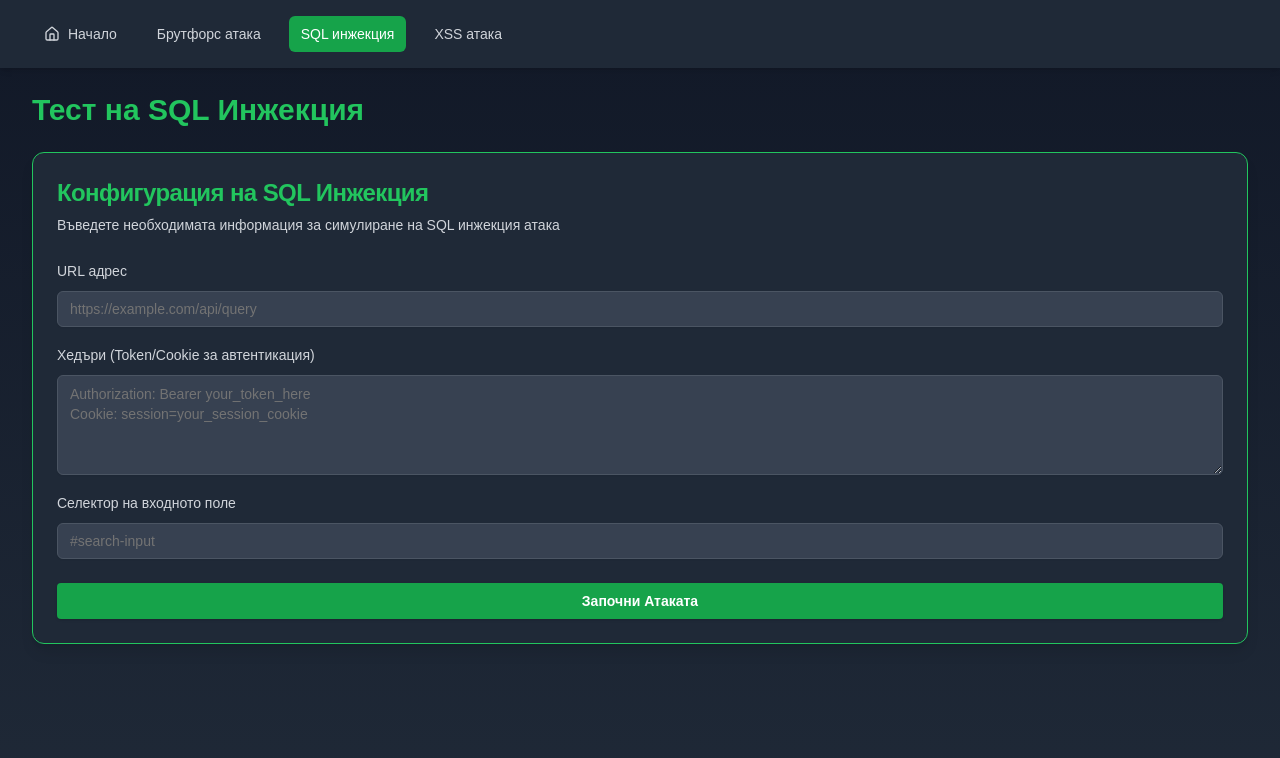
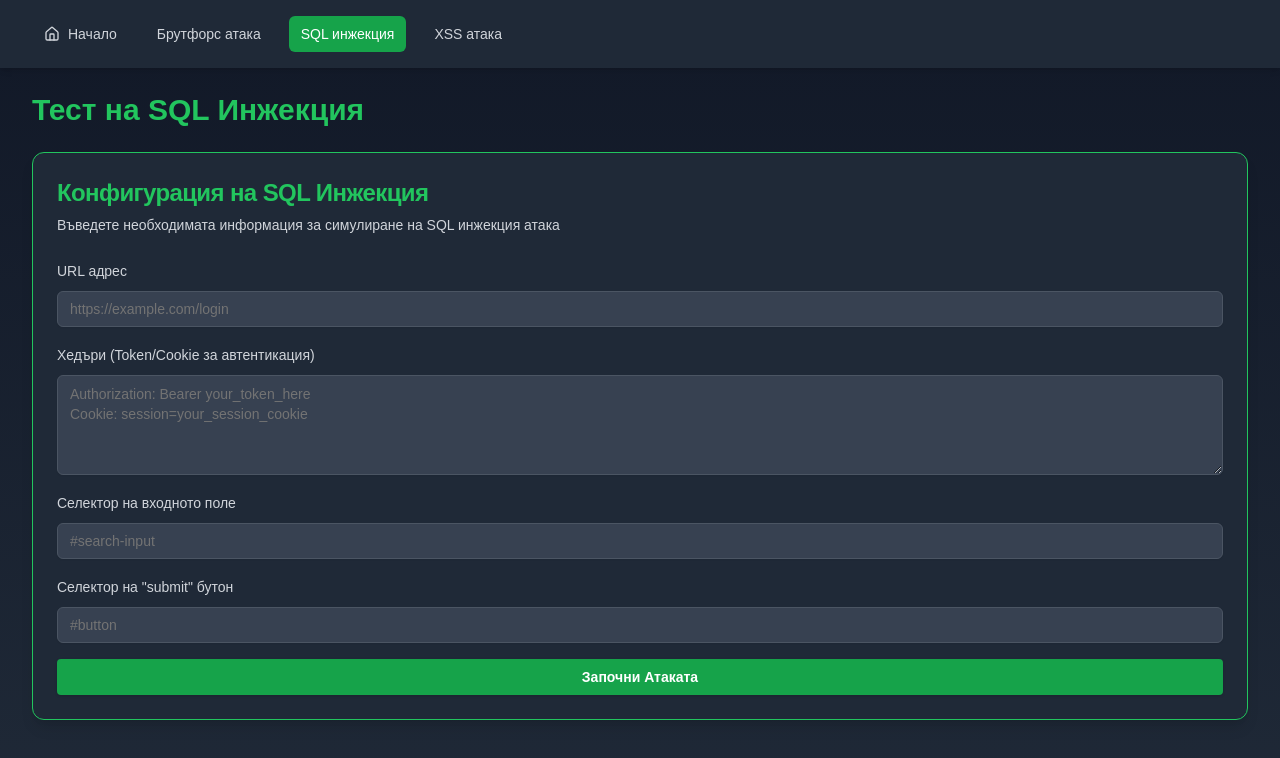
Before and after one commit to irdimova05/web-secure-x, a Next.js app: page /sql-injection in a window 1280 px wide. Shown: the top 758 px of the page. Built offline with nearby package versions, Linux system fonts and the light colour scheme.

Commit message:
Rewrite form to use react-form-hook for SQL injection attack form

```diff
--- a/src/app/(attacks)/brute-force/actions.ts
+++ b/src/app/(attacks)/brute-force/actions.ts
@@ -1,6 +1,6 @@
 "use server";
 
-import { BruteForceSchema } from "./models/brute-force-from.model";
+import { BruteForceSchema } from "./models/brute-force-schema.model";
 
 export async function submitBruteForceForm(data: BruteForceSchema) {
   console.log(data);
--- a/src/app/(attacks)/brute-force/components/form.tsx
+++ b/src/app/(attacks)/brute-force/components/form.tsx
@@ -6,7 +6,7 @@ import { useForm } from "react-hook-form";
 import {
   bruteForceSchema,
   BruteForceSchema,
-} from "../models/brute-force-from.model";
+} from "../models/brute-force-schema.model";
 import {
   Form,
   FormControl,
@@ -132,7 +132,9 @@ export function BruteForceForm() {
             </FormItem>
           )}
         />
-        <AttackSubmitButton />
+        <div className="space-y-2">
+          <AttackSubmitButton />
+        </div>
       </form>
     </Form>
   );
--- a/src/app/(attacks)/sql-injection/components/form.tsx
+++ b/src/app/(attacks)/sql-injection/components/form.tsx
@@ -3,45 +3,116 @@
 import { Input } from "@/components/ui/input";
 import { Label } from "@/components/ui/label";
 import { Textarea } from "@/components/ui/textarea";
+import {
+  Form,
+  FormControl,
+  FormField,
+  FormItem,
+  FormLabel,
+  FormMessage,
+} from "@/components/ui/form";
+import { useForm } from "react-hook-form";
+import { zodResolver } from "@hookform/resolvers/zod";
+import { SQLInjectionSchema } from "../models/sql-injection-schema.model";
+import { AttackSubmitButton } from "@/components/form/attack-submit-button";
 
-export function Form() {
-  const handleSubmit = (event: React.FormEvent) => {
-    event.preventDefault();
+export function SQLInjectionForm() {
+  const form = useForm<SQLInjectionSchema>({
+    resolver: zodResolver(SQLInjectionSchema),
+    defaultValues: {
+      url: "",
+      headers: "",
+      fieldSelector: "",
+      submitButtonSelector: "",
+    },
+  });
+
+  const handleSubmit = (values: SQLInjectionSchema) => {
     // Here you would handle the form submission
     console.log("Form submitted");
   };
+
   return (
-    <form onSubmit={handleSubmit} className="space-y-4">
-      <div className="space-y-2">
-        <Label htmlFor="url" className="text-gray-300">
-          URL адрес
-        </Label>
+    <Form {...form}>
+      <form onSubmit={form.handleSubmit(handleSubmit)} className="space-y-4">
+        <FormField
+          control={form.control}
+          name="url"
+          render={({ field }) => (
+            <FormItem className="space-y-2">
+              <FormLabel className="text-gray-300">URL адрес</FormLabel>
+              <FormControl>
                 <Input
-          id="url"
-          placeholder="https://example.com/api/query"
+                  placeholder="https://example.com/login"
                   className="bg-gray-700 text-white border-gray-600"
+                  {...field}
                 />
-      </div>
-      <div className="space-y-2">
-        <Label htmlFor="headers" className="text-gray-300">
+              </FormControl>
+              <FormMessage />
+            </FormItem>
+          )}
+        />
+        <FormField
+          control={form.control}
+          name="headers"
+          render={({ field }) => (
+            <FormItem className="space-y-2">
+              <FormLabel className="text-gray-300">
                 Хедъри (Token/Cookie за автентикация)
-        </Label>
+              </FormLabel>
+              <FormControl>
                 <Textarea
-          id="headers"
                   placeholder="Authorization: Bearer your_token_here&#10;Cookie: session=your_session_cookie"
                   className="bg-gray-700 text-white border-gray-600 min-h-[100px]"
+                  {...field}
                 />
-      </div>
-      <div className="space-y-2">
-        <Label htmlFor="inputSelector" className="text-gray-300">
+              </FormControl>
+              <FormMessage />
+            </FormItem>
+          )}
+        />
+        <FormField
+          control={form.control}
+          name="fieldSelector"
+          render={({ field }) => (
+            <FormItem className="space-y-2">
+              <FormLabel className="text-gray-300">
                 Селектор на входното поле
-        </Label>
+              </FormLabel>
+              <FormControl>
                 <Input
-          id="inputSelector"
                   placeholder="#search-input"
                   className="bg-gray-700 text-white border-gray-600"
+                  {...field}
                 />
+              </FormControl>
+              <FormMessage />
+            </FormItem>
+          )}
+        />
+        <FormField
+          control={form.control}
+          name="submitButtonSelector"
+          render={({ field }) => (
+            <FormItem className="space-y-2">
+              <FormLabel className="text-gray-300">
+                Селектор на "submit" бутон
+              </FormLabel>
+              <FormControl>
+                <Input
+                  placeholder="#button"
+                  className="bg-gray-700 text-white border-gray-600"
+                  {...field}
+                />
+              </FormControl>
+              <FormMessage />
+            </FormItem>
+          )}
+        />
+        <div className="space-y-2">
+          <AttackSubmitButton />
         </div>
       </form>
+    </Form>
   );
 }
--- /dev/null
+++ b/src/app/(attacks)/sql-injection/models/sql-injection-schema.model.ts
@@ -0,0 +1,31 @@
+import { z } from "zod";
+
+export const SQLInjectionSchema = z.object({
+  url: z
+    .string({
+      invalid_type_error: "Невалиден URL адрес.",
+      required_error: "Полето е задължително.",
+    })
+    .url("Невалиден URL адрес.")
+    .min(1, "Полето е задължително."),
+  headers: z
+    .string({
+      invalid_type_error: "Полето съдържа невалидни данни.",
+      required_error: "Полето е задължително.",
+    })
+    .min(1, "Полето е задължително."),
+  fieldSelector: z
+    .string({
+      invalid_type_error: "Полето съдържа невалидни данни.",
+      required_error: "Полето е задължително.",
+    })
+    .min(1, "Полето е задължително."),
+  submitButtonSelector: z
+    .string({
+      invalid_type_error: "Полето съдържа невалидни данни.",
+      required_error: "Полето е задължително.",
+    })
+    .min(1, "Полето е задължително."),
+});
+
+export type SQLInjectionSchema = z.infer<typeof SQLInjectionSchema>;
--- a/src/app/(attacks)/sql-injection/page.tsx
+++ b/src/app/(attacks)/sql-injection/page.tsx
@@ -2,12 +2,10 @@ import {
   Card,
   CardContent,
   CardDescription,
-  CardFooter,
   CardHeader,
   CardTitle,
 } from "@/components/ui/card";
-import { Form } from "./components/form";
-import { AttackSubmitButton } from "@/components/form/attack-submit-button";
+import { SQLInjectionForm } from "./components/form";
 
 export default function SQLInjection() {
   return (
@@ -26,11 +24,8 @@ export default function SQLInjection() {
           </CardDescription>
         </CardHeader>
         <CardContent>
-          <Form />
+          <SQLInjectionForm />
         </CardContent>
-        <CardFooter>
-          <AttackSubmitButton />
-        </CardFooter>
       </Card>
     </main>
   );
```
Also changed, not shown: src/app/(attacks)/brute-force/models/brute-force-schema.model.ts (renamed from src/app/(attacks)/brute-force/models/brute-force-from.model.ts). Lines whose indentation alone changed are shown as unchanged.
